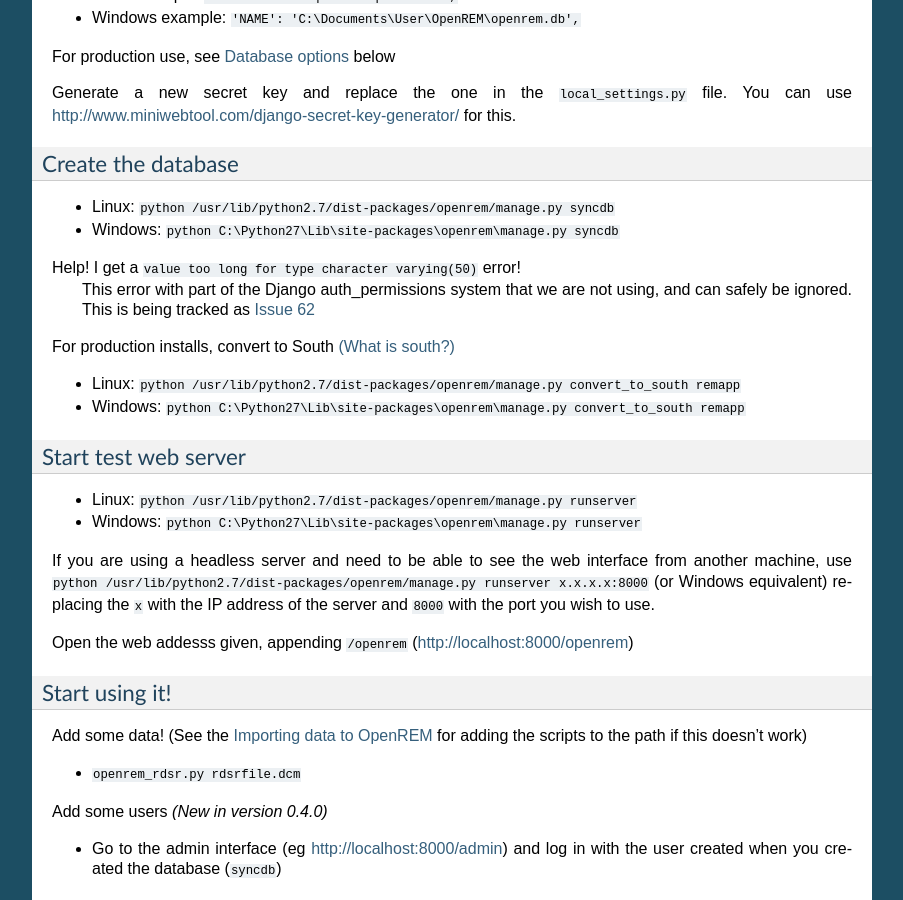
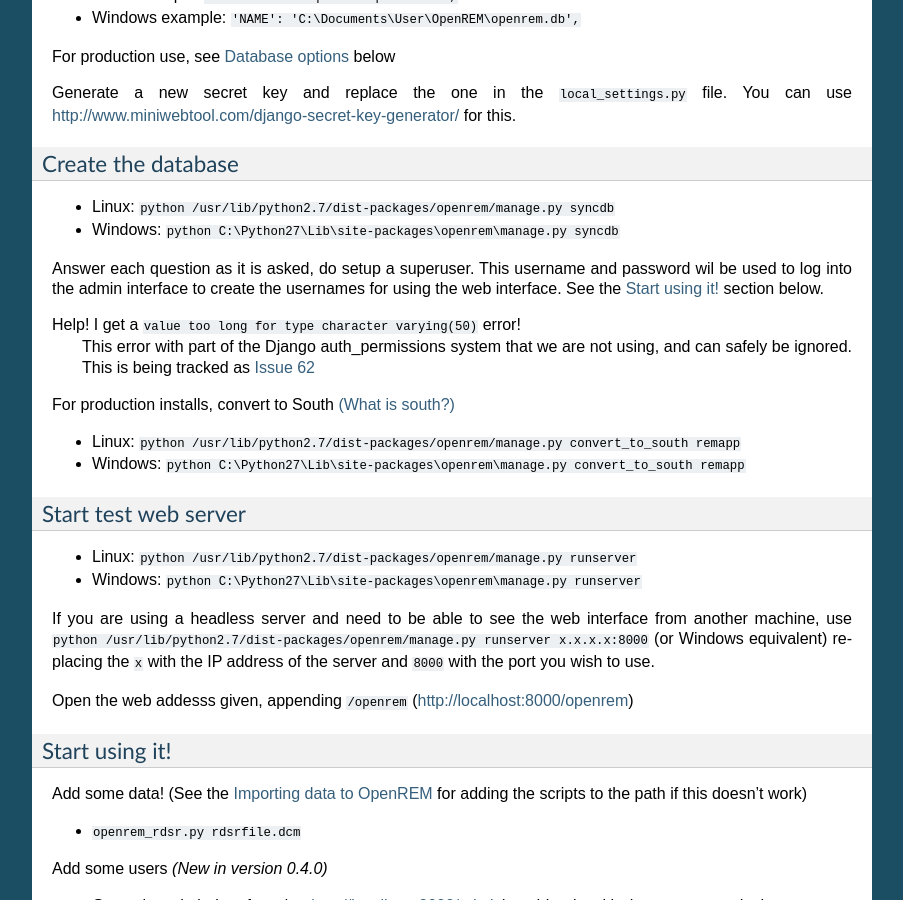
Before and after one commit to ckswilliams/modOpenREM, a Sphinx documentation site: the page built from docs/install.rst, in a window 1280 px wide and 900 px high, scrolled down 942 px. Shown: the whole window, without its empty margins (198-1101 px from the left). Built offline with Sphinx 7.4.7, drawn with Linux system fonts in a browser that asks for light colours.

Commit message:
Added instructions regarding creating the database and creating a superuser, and referenced the getting started section which discusses creating users. Closes #71 which should have been closed on an earlier commit.

```diff
--- a/docs/install.rst
+++ b/docs/install.rst
@@ -61,6 +61,10 @@ Create the database
 
 * Linux: ``python /usr/lib/python2.7/dist-packages/openrem/manage.py syncdb``
 * Windows: ``python C:\Python27\Lib\site-packages\openrem\manage.py syncdb``
+
+Answer each question as it is asked, do setup a superuser. This username and
+password wil be used to log into the admin interface to create the usernames
+for using the web interface. See the `Start using it!`_ section below.
 
 Help! I get a ``value too long for type character varying(50)`` error!
     This error with part of the Django auth_permissions system that we are not using, and can safely be ignored.
```
